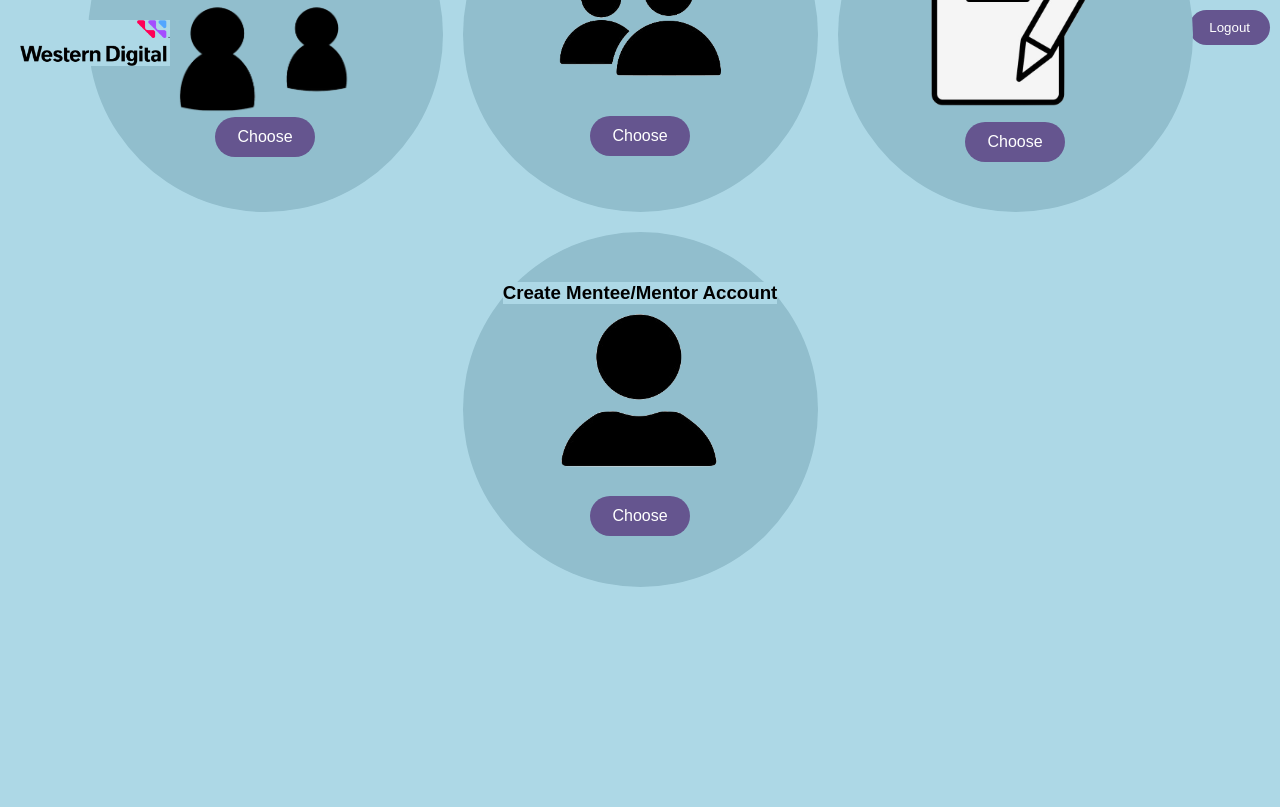
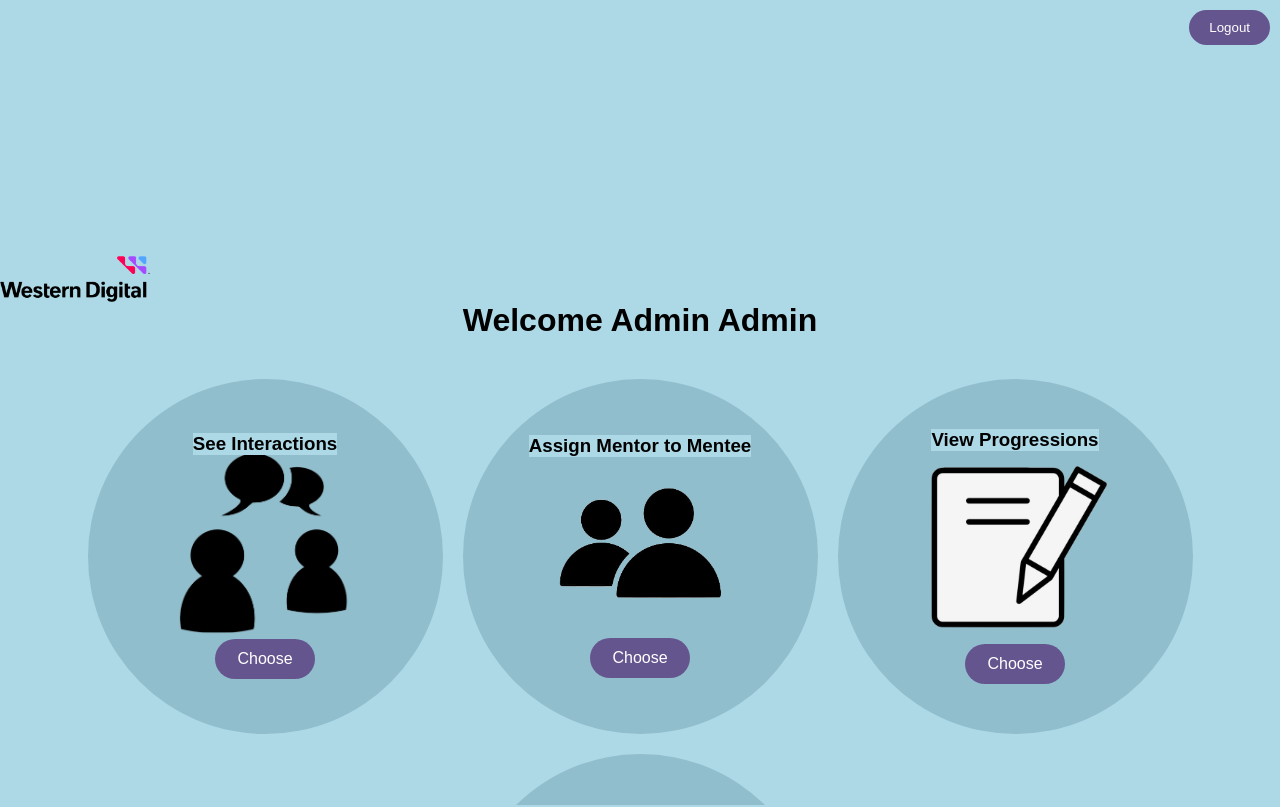
Before and after one commit to DaTrueRPGlover/Mentor-Mentee_Project_WD, a React (Create React App) app in the folder western-digital-webapp/: page /admin-home in a window 1280 px wide. Shown: the top 807 px of the page. Built offline with nearby package versions, Linux system fonts and the light colour scheme.

Commit message:
Changes so that the login pages don't connect

```diff
--- a/western-digital-webapp/src/Login.css
+++ b/western-digital-webapp/src/Login.css
@@ -1,5 +1,5 @@
 /* Center the form container */
-.logo {
+.login logo {
     width: 150px; /* Adjust size as needed */
     height: auto;
     position: absolute;
@@ -9,7 +9,7 @@
   }
 
   /* Center the form container */
-  .login-container {
+  .login login-container {
     /* Remove position: relative if present */
     display: flex;
     flex-direction: column;
@@ -18,30 +18,30 @@
   }
 
   /* Style for the avatar icon */
-  .login-avatar {
+  .login login-avatar {
     margin-top: 20px; /* Adjust as needed */
     margin: 8px;
     background-color: #1976d2;
   }
   /* Style for the heading */
-  .login-heading {
+  .login login-heading {
     margin-bottom: 8px;
   }
 
   /* Style for the form */
-  .login-form {
+  .login login-form {
     width: 100%; /* Fixes IE11 issue */
     margin-top: 8px;
   }
 
   /* Style for the submit button */
-  .login-button {
+  .login login-button {
     margin-top: 24px;
     margin-bottom: 16px;
     border-radius: 50px;
   }
   /* Login.css */
-  .error-message {
+  .login error-message {
     margin-top: 10px;
     margin-bottom: 10px;
   }
--- a/western-digital-webapp/src/main_menus/MenteeHome.css
+++ b/western-digital-webapp/src/main_menus/MenteeHome.css
@@ -16,7 +16,7 @@
   }
 
   /* Header styles */
-  .header {
+  .mentee-home header {
     display: flex;
     align-items: center;
     justify-content: space-between;
@@ -25,12 +25,12 @@
     background-color: #f5f5f5;
   }
 
-  .logo {
+  .mentee-home logo {
     width: 150px;
     height: auto;
   }
 
-  .logout-button {
+  .mentee-home logout-button {
     padding: 10px 20px;
     border-radius: 50px;
     border: none;
@@ -39,12 +39,12 @@
     cursor: pointer;
   }
 
-  .logout-button:hover {
+  .mentee-home logout-button:hover {
     background-color: #115293;
   }
 
   /* Main content styles */
-  .main-content {
+  .mentee-home main-content {
     flex: 1 0 auto;
     width: 100%;
     display: flex;
@@ -53,14 +53,14 @@
     justify-content: center;
   }
 
-  .welcome-message {
+  .mentee-home welcome-message {
     margin-bottom: 40px;
     font-size: 32px;
     text-align: center;
   }
 
   /* Button container */
-  .button-container {
+  .mentee-home button-container {
     display: flex;
     flex-wrap: wrap;
     justify-content: center;
@@ -69,7 +69,7 @@
   }
 
   /* Circular buttons */
-  .circle-button {
+  .mentee-home circle-button {
     width: 150px;
     height: 150px;
     border-radius: 50%;
@@ -85,6 +85,6 @@
     justify-content: center;
   }
 
-  .circle-button:hover {
+  .mentee-home circle-button:hover {
     background-color: #115293;
   }
--- a/western-digital-webapp/src/main_menus/MentorHome.css
+++ b/western-digital-webapp/src/main_menus/MentorHome.css
@@ -16,7 +16,7 @@
   }
 
   /* Header styles */
-  .header {
+  .mentor-home header {
     display: flex;
     align-items: center;
     justify-content: space-between; /* Positions items at opposite ends */
@@ -25,12 +25,12 @@
     background-color: #f5f5f5; /* Light grey background */
   }
 
-  .logo {
+  .mentor-home logo {
     width: 150px; /* Adjust as needed */
     height: auto;
   }
 
-  .logout-button {
+  .mentor-home logout-button {
     padding: 10px 20px;
     border-radius: 50px;
     margin-left:1800px;
@@ -40,12 +40,12 @@
     cursor: pointer;
   }
 
-  .logout-button:hover {
+  .mentor-home logout-button:hover {
     background-color: #115293; /* Darker shade on hover */
   }
 
   /* Main content styles */
-  .main-content {
+  .mentor-home main-content {
     flex: 1;
     display: flex;
     flex-direction: column;
@@ -53,7 +53,7 @@
     justify-content: center;
   }
 
-  .welcome-message {
+  .mentor-home welcome-message {
     margin-top:-700px;
     margin-bottom: 40px;
     font-size: 32px;
@@ -61,7 +61,7 @@
   }
 
   /* Button container */
-  .button-container {
+  .mentor-home button-container {
     display: flex;
     flex-wrap: wrap;
     justify-content: center;
@@ -69,7 +69,7 @@
   }
 
   /* Circular buttons */
-  .circle-button {
+  .mentor-home circle-button {
     width: 150px;
     height: 150px;
     border-radius: 50%;
@@ -85,6 +85,6 @@
     justify-content: center;
   }
 
-  .circle-button:hover {
+  .mentor-home circle-button:hover {
     background-color: #115293;
   }
```
